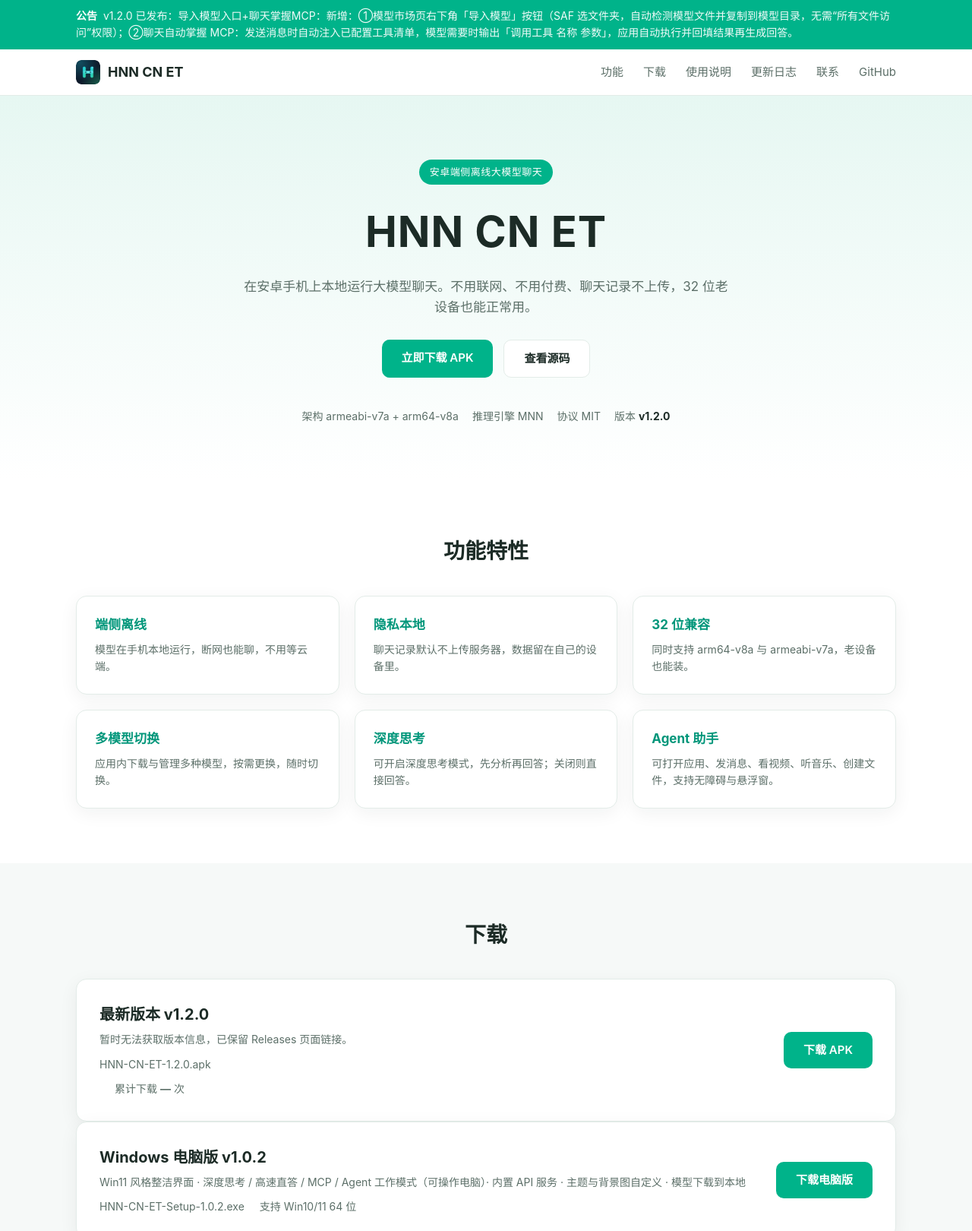
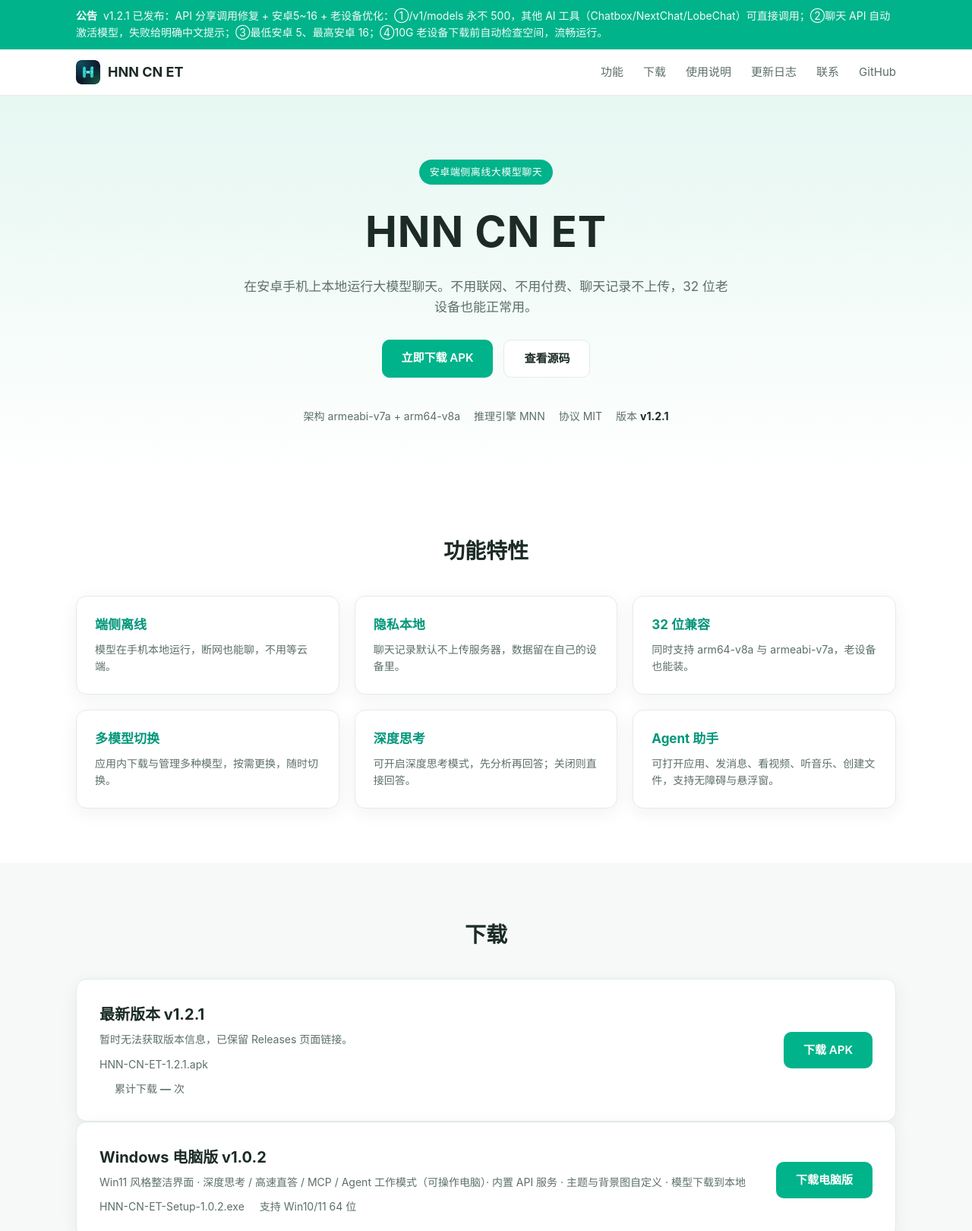
Before and after one commit to ETQWFD/HNN-CN-ET, a website: page docs/index.html in a window 1280 px wide. Shown: the top 1620 px of the page at 76% size. Drawn offline with Linux system fonts and the light colour scheme; no server answers.

Commit message:
website v1.2.1

```diff
--- a/docs/announcement.json
+++ b/docs/announcement.json
@@ -1,7 +1,7 @@
 {
   "id": "2026-10-25-v117",
   "tag": "公告",
-  "title": "v1.2.0 已发布：导入模型入口+聊天掌握MCP",
-  "content": "新增：①模型市场页右下角「导入模型」按钮（SAF 选文件夹，自动检测模型文件并复制到模型目录，无需“所有文件访问”权限）；②聊天自动掌握 MCP：发送消息时自动注入已配置工具清单，模型需要时输出「调用工具 名称 参数」，应用自动执行并回填结果再生成回答。",
+  "title": "v1.2.1 已发布：API 分享调用修复 + 安卓5~16 + 老设备优化",
+  "content": "①/v1/models 永不 500，其他 AI 工具（Chatbox/NextChat/LobeChat）可直接调用；②聊天 API 自动激活模型，失败给明确中文提示；③最低安卓 5、最高安卓 16；④10G 老设备下载前自动检查空间，流畅运行。",
   "publishedAt": "2026-10-25T09:20:00+08:00"
 }
--- a/docs/index.html
+++ b/docs/index.html
@@ -50,7 +50,7 @@
       <span>架构 armeabi-v7a + arm64-v8a</span>
       <span>推理引擎 MNN</span>
       <span>协议 MIT</span>
-      <span>版本 <b id="heroVer">v1.2.0</b></span>
+      <span>版本 <b id="heroVer">v1.2.1</b></span>
     </div>
   </div>
 </header>
@@ -74,9 +74,9 @@
     <h2 class="section-title">下载</h2>
     <div class="download-card">
       <div class="download-info">
-        <h3>最新版本 <span id="dlVer">v1.2.0</span></h3>
-        <p id="downloadNote">最新版本 v1.2.0 · 模型市场新增导入入口 + 聊天自动掌握 MCP</p>
-        <p class="download-meta"><span id="dlName">HNN-CN-ET-1.2.0.apk</span><span id="dlSize"></span></p>
+        <h3>最新版本 <span id="dlVer">v1.2.1</span></h3>
+        <p id="downloadNote">最新版本 v1.2.1 · API 分享调用修复（其他 AI 工具可直接调用）+ 支持安卓 5~16</p>
+        <p class="download-meta"><span id="dlName">HNN-CN-ET-1.2.1.apk</span><span id="dlSize"></span></p>
         <p class="download-meta"><span id="dlTime"></span><span>累计下载 <b id="dlTotal">—</b> 次</span></p>
       </div>
       <a class="btn btn-primary" id="btnApk" href="https://github.com/ETQWFD/HNN-CN-ET/releases/latest">下载 APK</a>
@@ -109,7 +109,7 @@
     <h2 class="section-title">更新日志</h2>
     <div class="changelog">
       <div class="change">
-        <h3>v1.2.0 <small>（2026-10-26）</small></h3>
+        <h3>v1.2.1 <small>（2026-10-26）</small></h3>
         <ul>
           <li>根治「点击下载没反应」：下载启动全链路兜底，任何异常（已下载判断/路径/权限）都弹出真实失败原因，绝不静默</li>
           <li>修复「准备中」卡死：状态卡在准备中的模型再次点击即可重新拉起下载</li>
```
